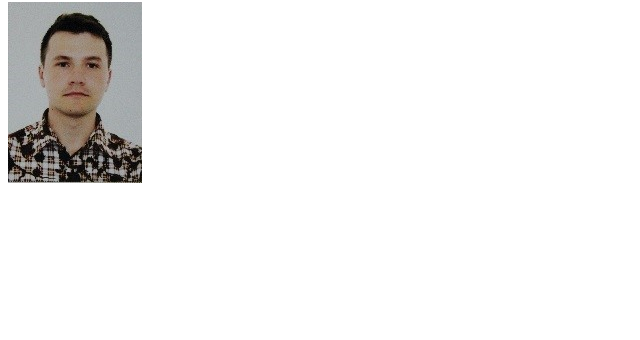
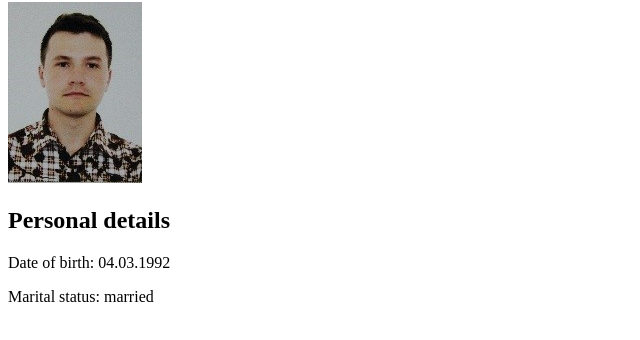
Before and after one commit to Kandratsyeu/rsschool-cv, a plain HTML site: page index.html in a window 1280 px wide. Shown: the part 78-418 px from the top of the page, without its empty margins (0-640 px from the left). Drawn offline with Linux system fonts and the light colour scheme.

Commit message:
feat: add personal details section

```diff
--- a/index.html
+++ b/index.html
@@ -10,7 +10,13 @@
       <h1>Siarhei Kandratsyeu</h1>
       <img src="photo.jpg" alt="Siarhei Kandratsyeu" />
     </header>
-    <main></main>
+    <main>
+      <section>
+        <h2>Personal details</h2>
+        <p>Date of birth: 04.03.1992</p>
+        <p>Marital status: married</p>
+      </section>
+    </main>
     <footer></footer>
   </body>
 </html>
```
